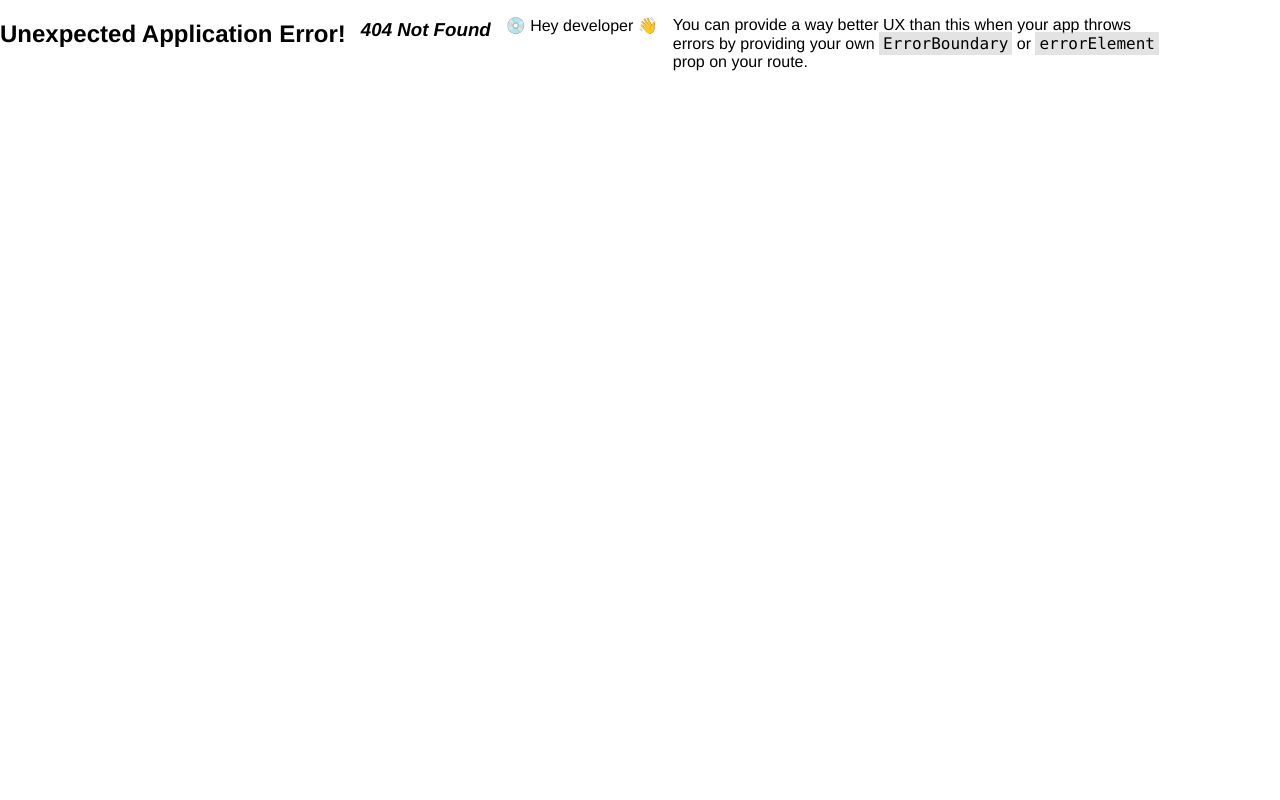
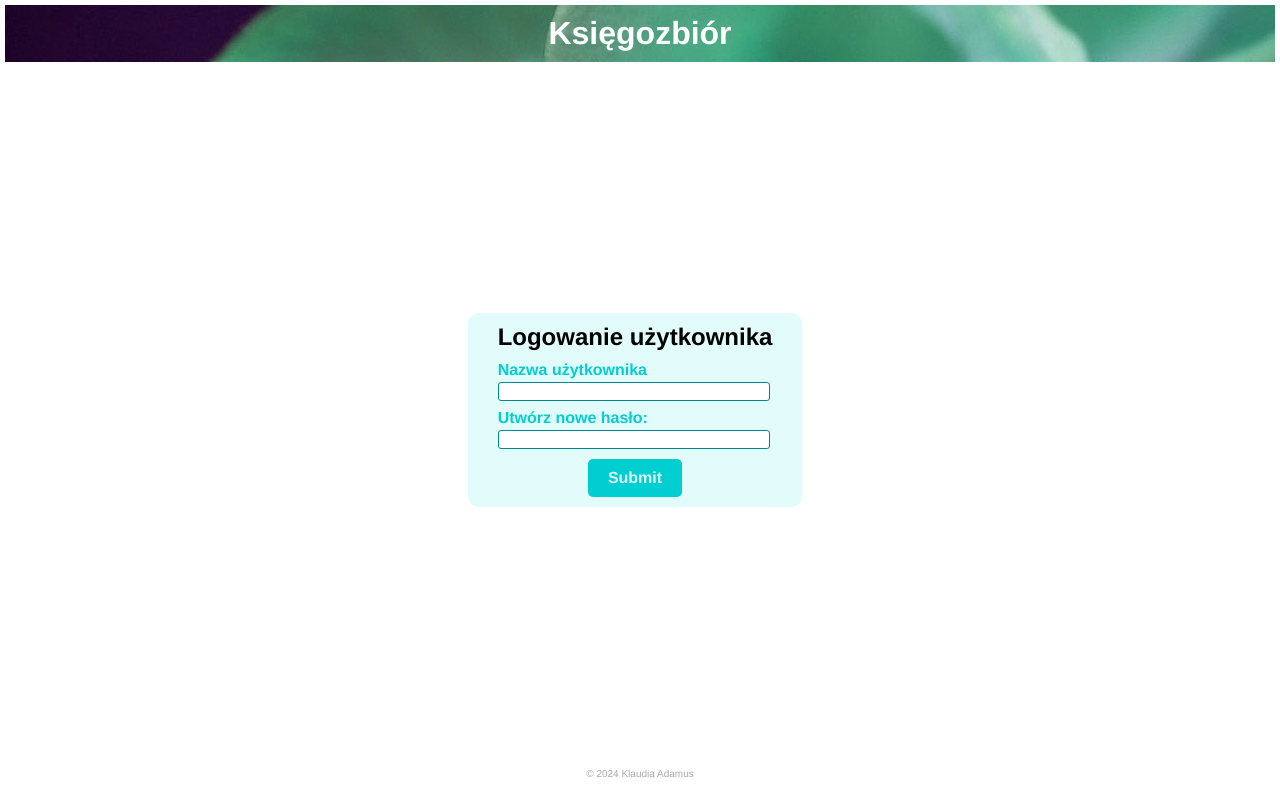
Before and after one commit to s24987/ksiegozbior-react, a React (Create React App) app: page /users/log-in in a window 1280 px wide. Before the commit this address had no page. Built offline with nearby package versions, Linux system fonts and the light colour scheme.

Commit message:
add log-in and sign-in routes

```diff
--- a/src/App.js
+++ b/src/App.js
@@ -8,6 +8,9 @@ import Library from "./components/Library";
 import Statistics from "./components/Statistics";
 import Rankings from "./components/Rankings";
 import {useState} from "react";
+import LoginLayout from "./components/LoginLayout";
+import LoginForm from "./components/LoginForm";
+import SignInForm from "./components/SignInForm";
 
 
 function App() {
@@ -24,6 +27,10 @@ function App() {
                 <Route path={"statistics"} element={<Statistics/>}/>
                 <Route path={"rankings"} element={<Rankings/>}/>
             </Route>,
+            <Route path="/users" element={<LoginLayout/>}>
+                <Route path={"log-in"} element={<LoginForm/>}/>
+                <Route path={"sign-in"} element={<SignInForm/>}/>
+            </Route>
         ])
     );
 
--- /dev/null
+++ b/src/components/LoginForm.jsx
@@ -0,0 +1,23 @@
+const LoginForm = () => {
+    return (
+        <section>
+            <h2>Logowanie użytkownika</h2>
+            <form id="new_account_form">
+                <label htmlFor="input_username">Nazwa użytkownika</label>
+                <input type="text" id="input_username" name="username"/>
+                <label htmlFor="input_password">Utwórz nowe hasło:</label>
+                <input type="password" id="input_password" name="password"/>
+                <p id="error_summary"/>
+                <input
+                    type="submit"
+                    id="btn_save"
+                    name="submit"
+                    className=""
+                    defaultValue="Zaloguj się"
+                />
+            </form>
+        </section>
+    );
+};
+
+export default LoginForm;
--- /dev/null
+++ b/src/components/LoginLayout.jsx
@@ -0,0 +1,19 @@
+import {Outlet} from "react-router-dom";
+import Header from "./Header";
+import Footer from "./Footer";
+import '../styles/AccountForm.css';
+
+const LoginLayout = () => {
+
+    return (
+        <>
+            <Header/>
+            <section id="page_body">
+                <Outlet/>
+            </section>
+            <Footer/>
+        </>
+    );
+}
+
+export default LoginLayout;
--- /dev/null
+++ b/src/components/SignInForm.jsx
@@ -0,0 +1,27 @@
+const SignInForm = () => {
+    return (
+        <section>
+            <h2>Nowy użytkownik</h2>
+            <form id="new_account_form">
+                <label htmlFor="input_username">Nazwa użytkownika</label>
+                <input type="text" id="input_username" name="username"/>
+                <label htmlFor="input_email">Adres e-mail:</label>
+                <input type="email" id="input_email" name="email"/>
+                <label htmlFor="input_birthday">Data urodzenia:</label>
+                <input type="date" id="input_birthday" name="birthday"/>
+                <label htmlFor="input_password">Utwórz nowe hasło:</label>
+                <input type="password" id="input_password" name="password"/>
+                <p id="error_summary"/>
+                <input
+                    type="submit"
+                    id="btn_save"
+                    name="submit"
+                    className=""
+                    defaultValue="Zapisz"
+                />
+            </form>
+        </section>
+    );
+};
+
+export default SignInForm;
--- /dev/null
+++ b/src/styles/AccountForm.css
@@ -0,0 +1,73 @@
+#root {
+    display: grid;
+    grid-template-areas:
+        'header'
+        'content'
+        'footer';
+    gap: 15px;
+    padding: 5px;
+}
+
+#page_body {
+    min-width: 40%;
+    display: flex;
+    align-items: center;
+    justify-content: center;
+}
+
+#page_body > section {
+    padding: 10px 30px 10px 30px;
+}
+
+form input, label {
+    display: block;
+}
+
+label {
+    font-weight: bold;
+    color: darkturquoise;
+    margin-bottom: 3px;
+    margin-top: 8px;
+}
+
+input[type=submit] {
+    display: block;
+    font-size: medium;
+    font-weight: bolder;
+    padding: 10px 20px;
+    background-color: darkturquoise;
+    color: #e2fcfc;
+    border: none;
+    border-radius: 5px;
+    margin: 10px auto 0;
+}
+
+input[type=submit].mouse-over {
+    background-color: #00888a;
+}
+
+input[type=text], input[type=email], input[type=password], input[type=date] {
+    min-width: 20em;
+    border-color: #00888a;
+    border-radius: 3px;
+    border-style: solid;
+    border-width: 1px;
+}
+
+input.error {
+    border-color: darkred;
+}
+
+#error_summary {
+    width: 20em;
+    display: none;
+    color: darkred;
+    font-size: small;
+}
+
+label.error {
+    font-size: x-small;
+    font-weight: normal;
+    color: darkred;
+    margin: 3px 0;
+}
```
